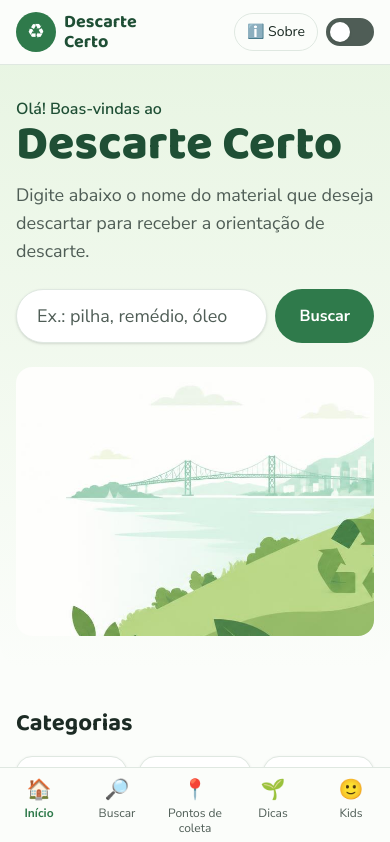
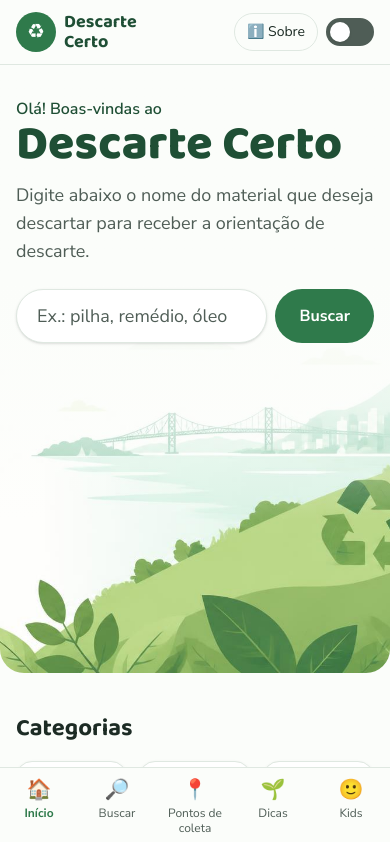
Before and after one commit to byLuanaRosa/descarte-certo, a Next.js app: page / in a window 390 px wide. Shown: the top 842 px of the page. Built offline with nearby package versions, Linux system fonts and the light colour scheme.

Commit message:
fix(inicio): ilustração volta a ser fundo do topo, com a ponte visível no celular
No celular, a imagem fica atrás do texto e da busca, ancorada embaixo e
ampliada para a Ponte Hercílio Luz aparecer logo abaixo da busca.

Co-Authored-By: Claude Opus 5.5 <noreply@anthropic.com>

```diff
--- a/app/page.tsx
+++ b/app/page.tsx
@@ -13,19 +13,26 @@ const atalhos = [
 export default function Home() {
   return (
     <div className="space-y-10">
-      <section className="relative isolate -mx-4 -mt-6 flex items-center overflow-hidden rounded-b-3xl bg-gradient-to-b from-secondary/60 to-background px-4 pb-8 pt-8 md:min-h-[28rem] md:bg-none md:pb-10">
-        {/* Computador: ilustração de fundo, com o texto sobre a parte branca da esquerda */}
+      <section className="relative isolate -mx-4 -mt-6 flex min-h-[38rem] items-start overflow-hidden rounded-b-3xl px-4 pb-10 pt-8 md:min-h-[28rem] md:items-center">
+        {/*
+          Ilustração de fundo, atrás do texto e da busca.
+          Celular: ancorada embaixo e ampliada, para a Ponte Hercílio Luz aparecer logo abaixo da busca.
+          Computador: ocupa todo o topo, com o texto sobre a parte branca da esquerda.
+        */}
+        <div className="absolute inset-x-0 bottom-0 -z-20 h-[115vw] md:inset-0 md:h-auto">
           <Image
             src="/hero-florianopolis.jpg"
             alt=""
             fill
             priority
-          sizes="(min-width: 768px) 100vw, 1px"
-          className="-z-20 hidden object-cover object-[70%_center] md:block dark:opacity-35"
+            sizes="100vw"
+            className="object-cover object-[74%_center] md:object-[70%_center] dark:opacity-35"
           />
+        </div>
+        {/* Degradê para o texto ficar legível sobre a ilustração */}
         <div
           aria-hidden
-          className="absolute inset-0 -z-10 hidden bg-gradient-to-r from-background via-background/70 to-transparent md:block"
+          className="absolute inset-0 -z-10 bg-gradient-to-b from-background from-35% via-background/60 via-55% to-transparent to-75% md:bg-gradient-to-r md:from-background md:from-0% md:via-background/70 md:via-50% md:to-transparent md:to-100%"
         />
         <div className="w-full">
           <p className="font-semibold text-primary-deep">Olá! Boas-vindas ao</p>
@@ -34,16 +41,6 @@ export default function Home() {
             Digite abaixo o nome do material que deseja descartar para receber a orientação de descarte.
           </p>
           <CampoBusca />
-          {/* Celular: a ilustração vem abaixo da busca, enquadrada na ponte Hercílio Luz */}
-          <div className="relative mt-6 aspect-[4/3] w-full overflow-hidden rounded-2xl md:hidden">
-            <Image
-              src="/hero-florianopolis.jpg"
-              alt="Ilustração da Ponte Hercílio Luz e da paisagem de Florianópolis"
-              fill
-              sizes="(max-width: 767px) 100vw, 1px"
-              className="origin-[62%_58%] scale-[1.45] object-cover object-[78%_center] dark:opacity-60"
-            />
-          </div>
         </div>
       </section>
 
```
Lines whose indentation alone changed are shown as unchanged.
